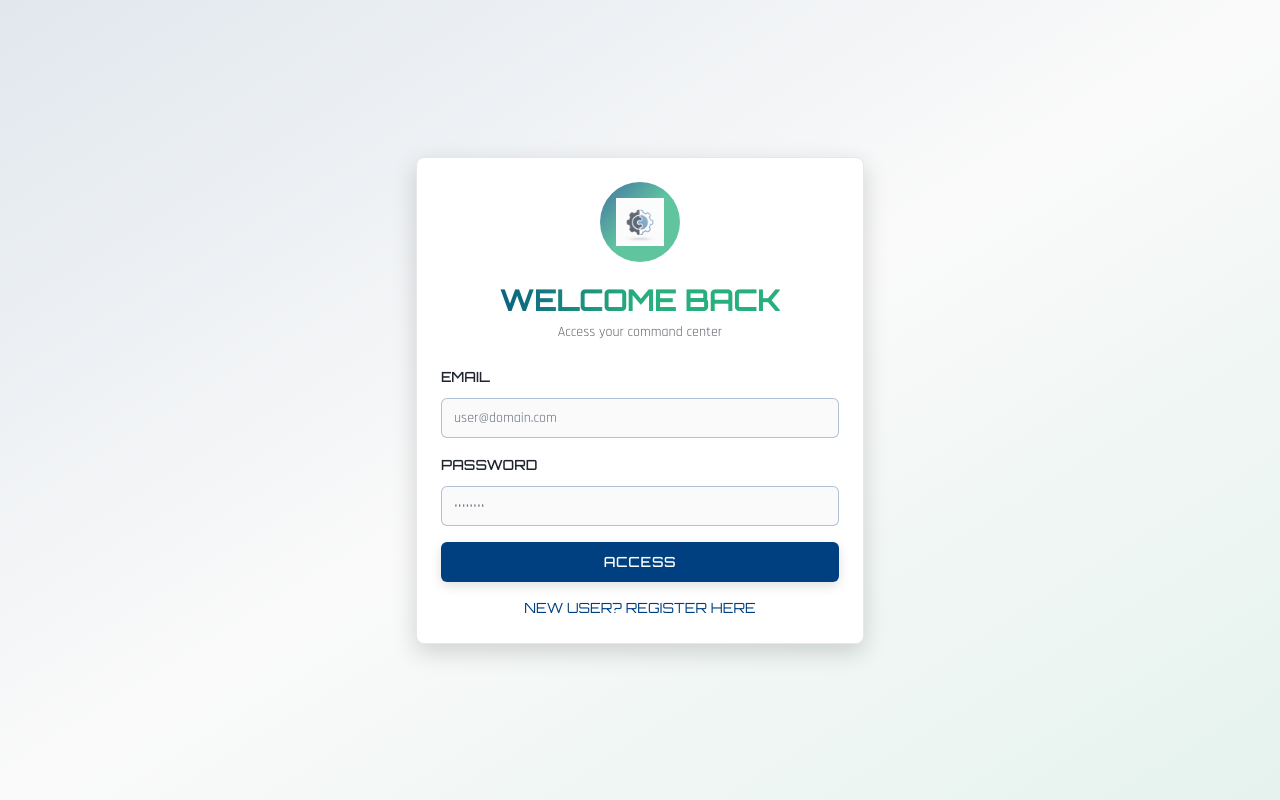
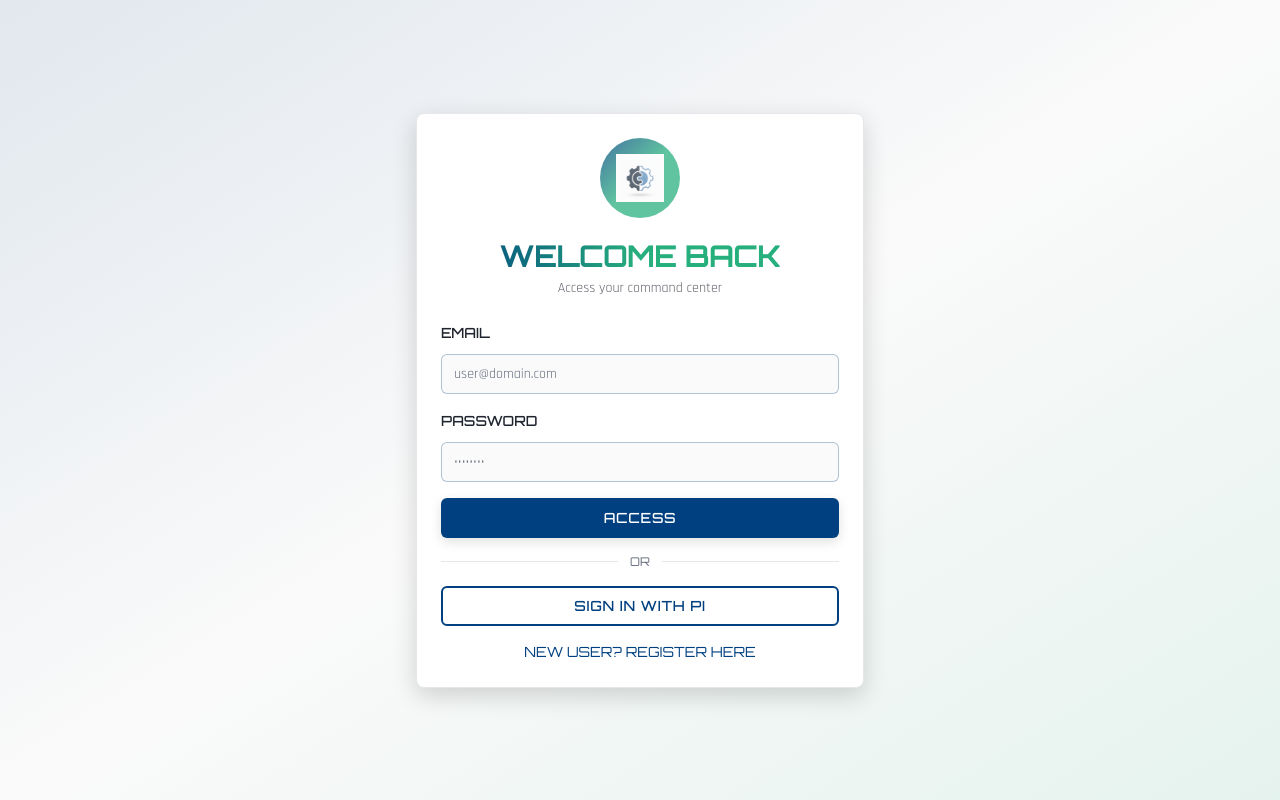
Before and after one commit to LewisZett/parts-connect-pro, a React (Vite) app: page /auth in a window 1280 px wide. Built offline with nearby package versions, Linux system fonts and the light colour scheme; the HTML template or start-up script is replaced by a standard one.

Commit message:
Changes
Co-authored-by: LewisZett <88579205+LewisZett@users.noreply.github.com>

```diff
--- a/src/pages/Auth.tsx
+++ b/src/pages/Auth.tsx
@@ -247,6 +247,14 @@ const Auth = () => {
               {loading ? "LOADING..." : isLogin ? "ACCESS" : "REGISTER"}
             </Button>
           </form>
+          <div className="mt-4 flex items-center gap-3">
+            <div className="h-px flex-1 bg-border" />
+            <span className="text-xs text-muted-foreground font-orbitron">OR</span>
+            <div className="h-px flex-1 bg-border" />
+          </div>
+          <div className="mt-4">
+            <PiSignInButton className="w-full" />
+          </div>
           <div className="mt-4 text-center text-sm">
             <button
               type="button"
```
